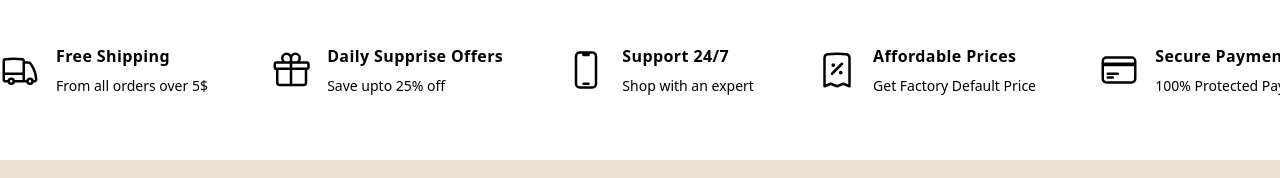
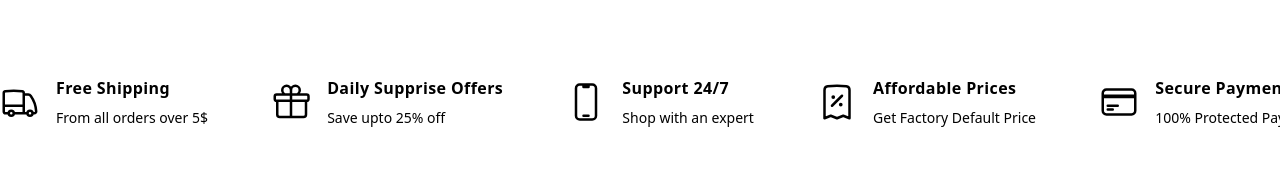
Before and after one commit to Fuviathan/CNWEB_Frontend, a Next.js app: page /Abcd in a window 1280 px wide. Shown: the part 610-788 px from the top of the page. Built offline with nearby package versions, Linux system fonts and the light colour scheme; no server answers.

Commit message:
changed margin

```diff
--- a/components/HomePage/Features.js
+++ b/components/HomePage/Features.js
@@ -6,7 +6,7 @@ import { Gif } from '@mui/icons-material'
 export default function features() {
   return (
     <>
-        <div className='flex flex-row justify-between my-8'>
+        <div className='flex flex-row justify-between my-16'>
             <div className='flex flex-row items-center'>
                 <TruckIcon className='w-10 h-10 mr-4' />
                 <div className='flex flex-col'>
```
